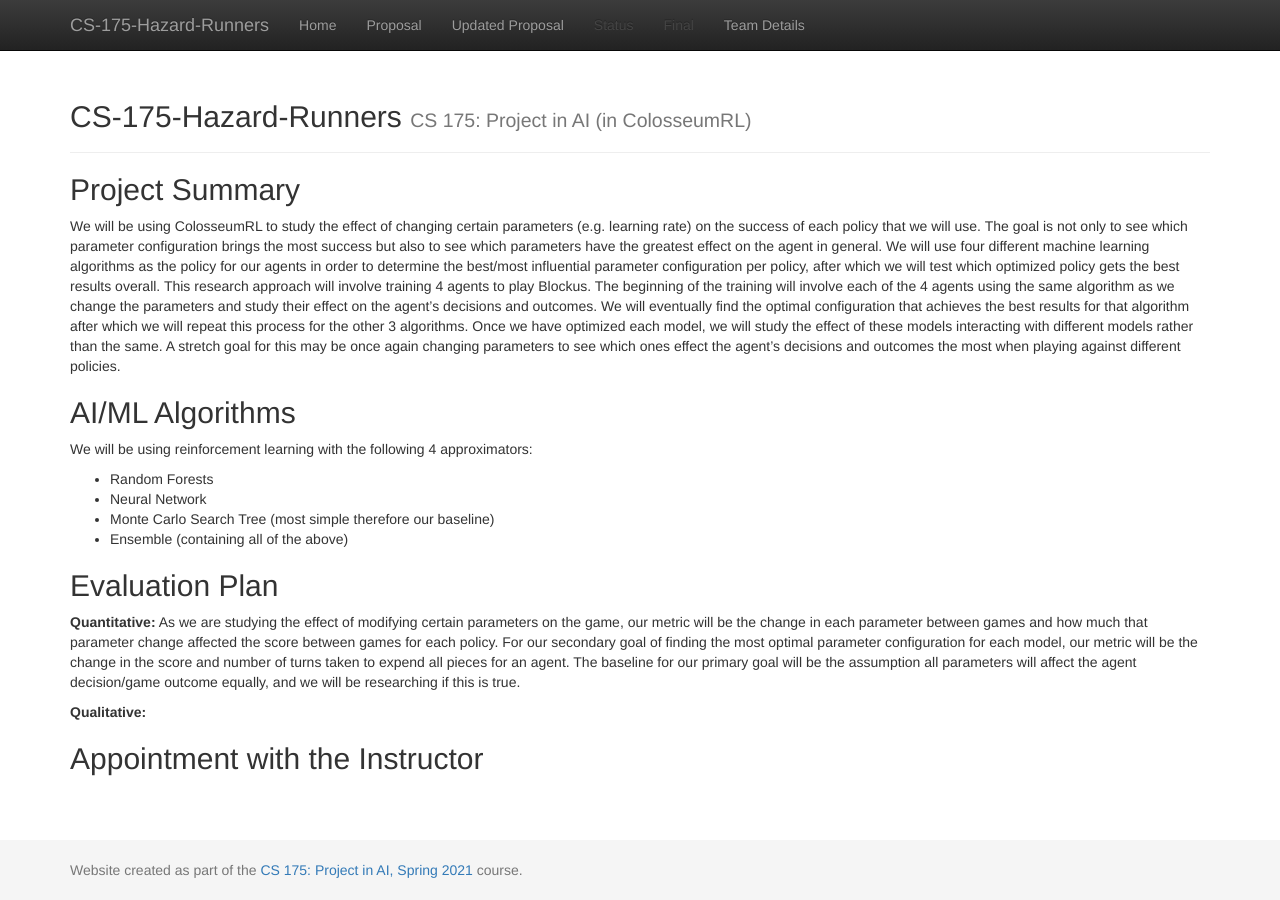
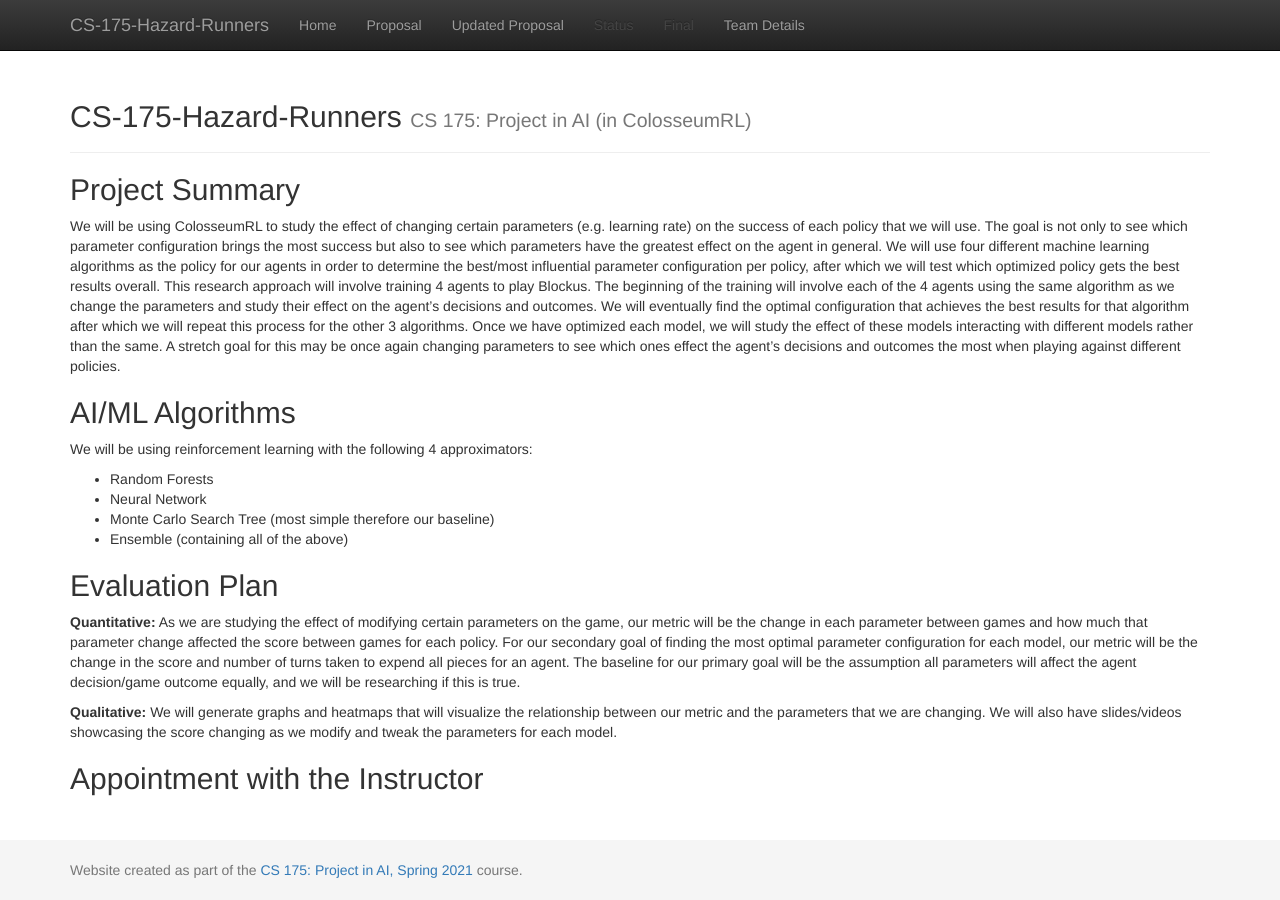
Before and after one commit to anguyen34/Tron-Researchers-CS175, a Jekyll site: the page built from docs/proposalUpdate.md, in a window 1280 px wide. Built offline with Jekyll 4.4.1, drawn with Linux system fonts in a browser that asks for light colours.

Commit message:
Updated evaluation plan for updated proposal

```diff
--- a/docs/proposalUpdate.md
+++ b/docs/proposalUpdate.md
@@ -20,7 +20,7 @@ We will be using reinforcement learning with the following 4 approximators:
 As we are studying the effect of modifying certain parameters on the game, our metric will be the change in each parameter between games and how much that parameter change affected the score between games for each policy. For our secondary goal of finding the most optimal parameter configuration for each model, our metric will be the change in the score and number of turns taken to expend all pieces for an agent. The baseline for our primary goal will be the assumption all parameters will affect the agent decision/game outcome equally, and we will be researching if this is true.
 
 **Qualitative:**
-
+We will generate graphs and heatmaps that will visualize the relationship between our metric and the parameters that we are changing. We will also have slides/videos showcasing the score changing as we modify and tweak the parameters for each model.
 
 
 ## Appointment with the Instructor
```
